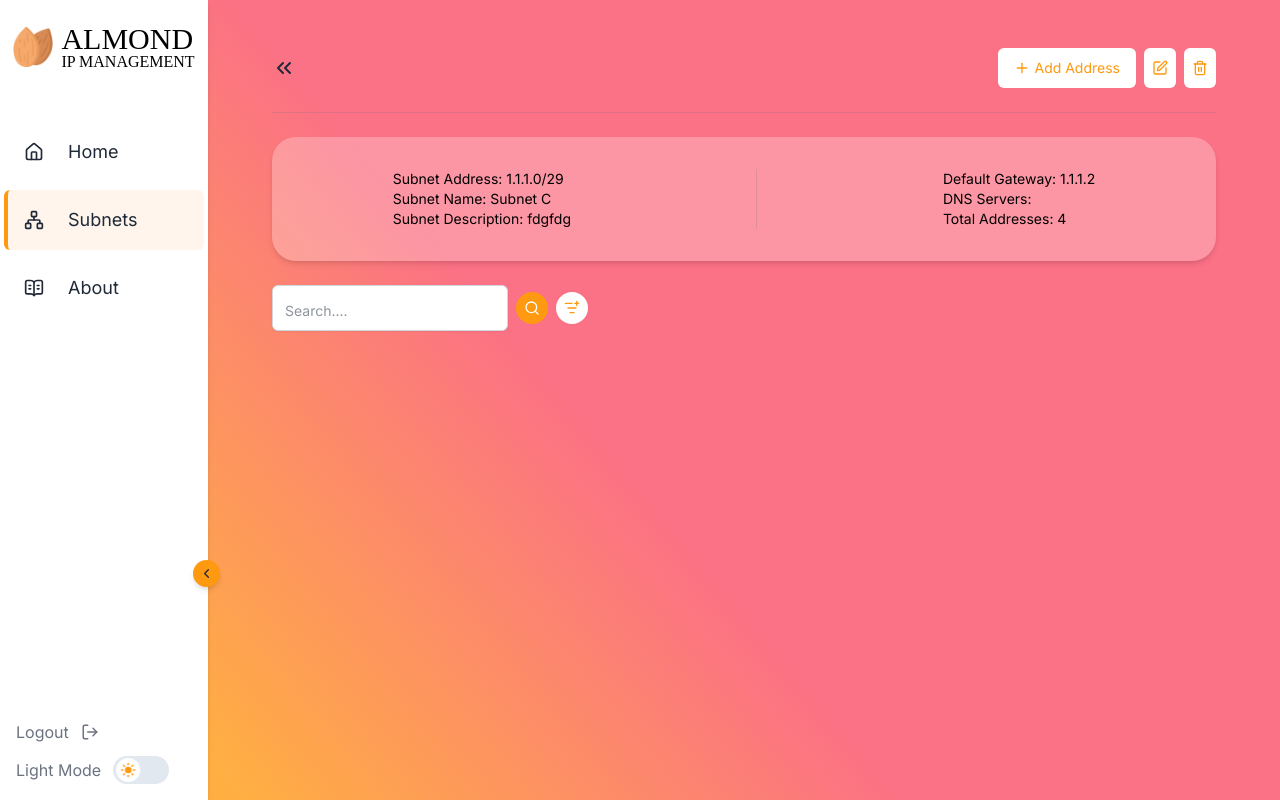
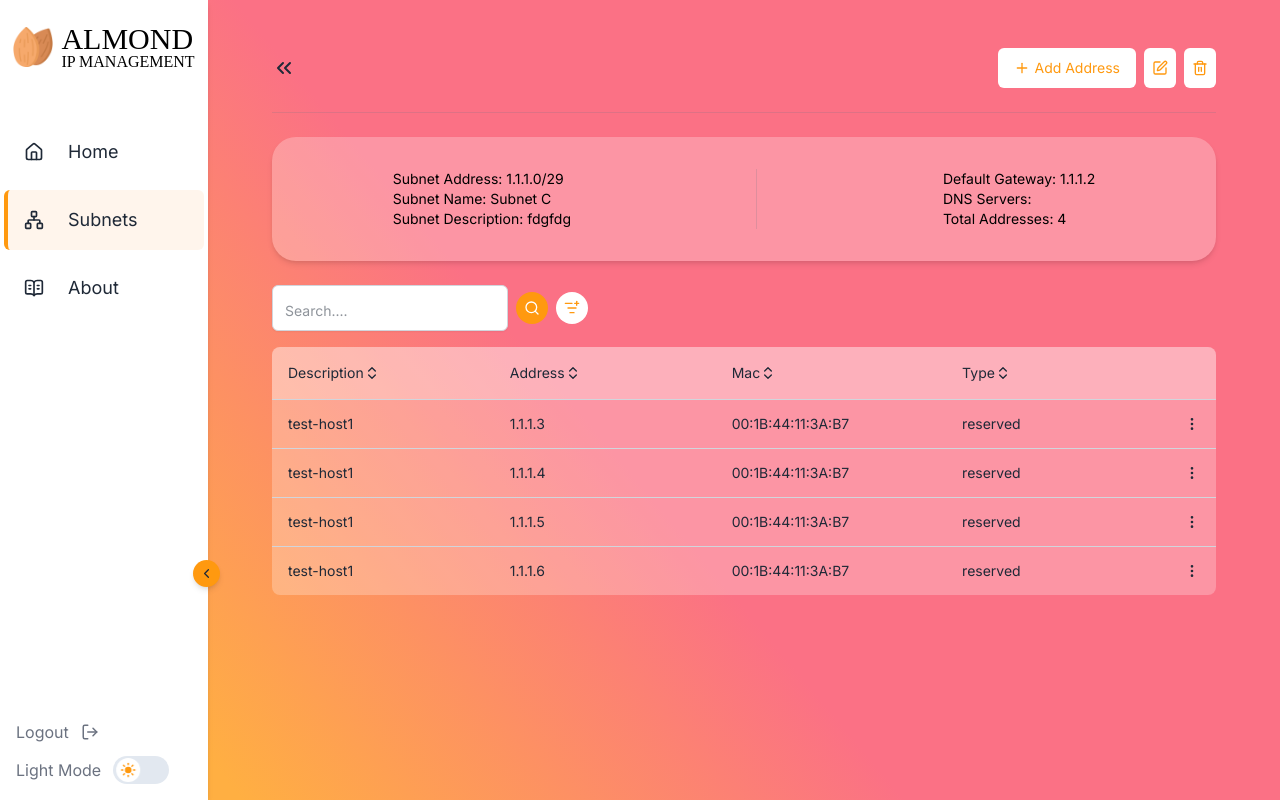
Before and after one commit to shakedGoffer/almond-ipam-new, a React (Vite) app: page /subnets/1.1.1.0 in a window 1280 px wide. Built offline with nearby package versions, Linux system fonts and the light colour scheme; a web font is replaced by a local one.

Commit message:
fix: change folder Table name

```diff
--- a/fakeData/fakeData.ts
+++ b/fakeData/fakeData.ts
@@ -12,7 +12,7 @@ const data ={
             "20.20.20.10": {
                 "address_description": "test-host1",
                 "mac_address": "00:1B:44:11:3A:B7",
-                "type": "dynamic"
+                "type": "reserved"
             },
             "20.20.20.11": {
                 "address_description": "test-host1",
--- a/src/pages/HomePage.tsx
+++ b/src/pages/HomePage.tsx
@@ -7,7 +7,7 @@ import {
   countTotalAddresses,
   type Subnet,
 } from "../lib/utils/dataUtils";
-import { DataTable } from "@/components/customeTable/Table";
+import { DataTable } from "@/components/DataTable/Table";
 
 import { type ColumnDef } from "@tanstack/react-table";
 import { Edit, MoreVertical, Trash } from "lucide-react";
@@ -20,7 +20,7 @@ import {
   DropdownMenuSeparator,
   DropdownMenuTrigger,
 } from "@/components/ui/dropdown-menu";
-import DataTableColumnHeader from "@/components/customeTable/DataTableColumnHeader";
+import DataTableColumnHeader from "@/components/DataTable/DataTableColumnHeader";
 
 const HomePage = () => {
 
--- a/src/pages/SubnetDetailsPage.tsx
+++ b/src/pages/SubnetDetailsPage.tsx
@@ -1,18 +1,87 @@
 import { Link, useParams } from "react-router-dom";
 import fakeData from "../../fakeData/fakeData";
-import {type Subnet } from "@/lib/utils/dataUtils";
+import { formatAddressesData, type Ip, type Subnet } from "@/lib/utils/dataUtils";
 import Divider from "../components/Divider";
 
 import SearchBar from "../components/SearchBar";
 import { Button } from "@/components/ui/button";
-import { ChevronsLeft, Edit, Plus, TrashIcon } from "lucide-react";
+import {
+  ChevronsLeft,
+  Edit,
+  MoreVertical,
+  Plus,
+  Trash,
+  TrashIcon,
+} from "lucide-react";
 import { Card, CardContent } from "@/components/ui/card";
+import DataTableColumnHeader from "@/components/DataTable/DataTableColumnHeader";
+
+import { type ColumnDef } from "@tanstack/react-table";
+
+import {
+  DropdownMenu,
+  DropdownMenuContent,
+  DropdownMenuItem,
+  DropdownMenuSeparator,
+  DropdownMenuTrigger,
+} from "@/components/ui/dropdown-menu";
+import { DataTable } from "@/components/DataTable/Table";
 
 const SubnetDetailsPage = () => {
   const { subnetAddress } = useParams();
   const subnet: Subnet = fakeData[subnetAddress];
 
-
+  const subnetAddressesColumns: ColumnDef<Ip>[] = [
+    {
+      accessorKey: "address_description",
+      header: ({ column }) => (
+        <DataTableColumnHeader column={column} sort title="Description" />
+      ),
+    },
+    {
+      accessorKey: "address",
+      header: ({ column }) => (
+        <DataTableColumnHeader column={column} sort title="Address" />
+      ),
+    },
+    {
+      accessorKey: "mac_address",
+      header: ({ column }) => (
+        <DataTableColumnHeader column={column} sort title="Mac" />
+      ),
+    },
+    {
+      accessorKey: "type",
+      header: ({ column }) => (
+        <DataTableColumnHeader column={column} sort title="Type" />
+      ),
+    },
+    {
+      id: "actions",
+      cell: () => {
+        return (
+          <DropdownMenu>
+            <DropdownMenuTrigger asChild>
+              <Button variant={"ghost"} className="h-8 w-8 p-0">
+                <span className="sr-only">Open menu</span>
+                <MoreVertical />
+              </Button>
+            </DropdownMenuTrigger>
+            <DropdownMenuContent align="end" className="">
+              <DropdownMenuItem>
+                <Edit /> Edite
+              </DropdownMenuItem>
+              <DropdownMenuSeparator />
+              <DropdownMenuItem className="text-red-500">
+                <Trash />
+                Delete
+              </DropdownMenuItem>
+            </DropdownMenuContent>
+          </DropdownMenu>
+        );
+      },
+    },
+  ];
 
   return (
     <div className="flex flex-col flex-1 min-w-min gap-6">
@@ -35,7 +104,7 @@ const SubnetDetailsPage = () => {
       </div>
       <Divider />
       <Card>
-        <CardContent >
+        <CardContent>
           <div className="flex flex-row gap-4 justify-around">
             <ul>
               <li>
@@ -58,7 +127,11 @@ const SubnetDetailsPage = () => {
 
       <div className="flex flex-col gap-4">
         <SearchBar />
-
+        <DataTable
+          columns={subnetAddressesColumns}
+          data={formatAddressesData(subnet.allocated_ips)}
+          className="h-full w-full"
+        />
       </div>
     </div>
   );
--- a/src/pages/SubnetsPage.tsx
+++ b/src/pages/SubnetsPage.tsx
@@ -15,8 +15,8 @@ import {
   DropdownMenuSeparator,
   DropdownMenuTrigger,
 } from "@/components/ui/dropdown-menu";
-import DataTableColumnHeader from "@/components/customeTable/DataTableColumnHeader";
-import { DataTable } from "@/components/customeTable/Table";
+import DataTableColumnHeader from "@/components/DataTable/DataTableColumnHeader";
+import { DataTable } from "@/components/DataTable/Table";
 import { Link } from "react-router-dom";
 
 const SubnetPage = () => {
```
Also changed, not shown: src/components/DataTable/DataTableColumnHeader.tsx (renamed from src/components/customeTable/DataTableColumnHeader.tsx), src/components/DataTable/Table.tsx (renamed from src/components/customeTable/Table.tsx).
